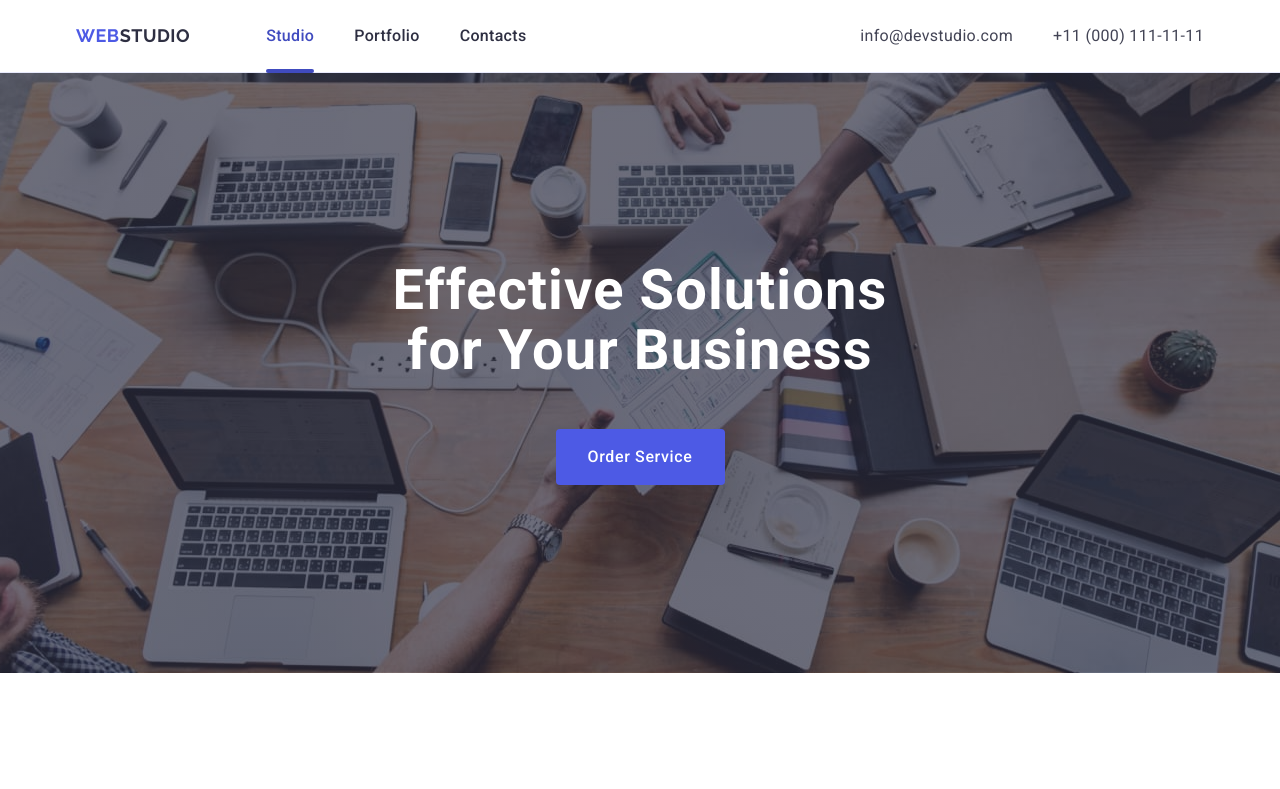
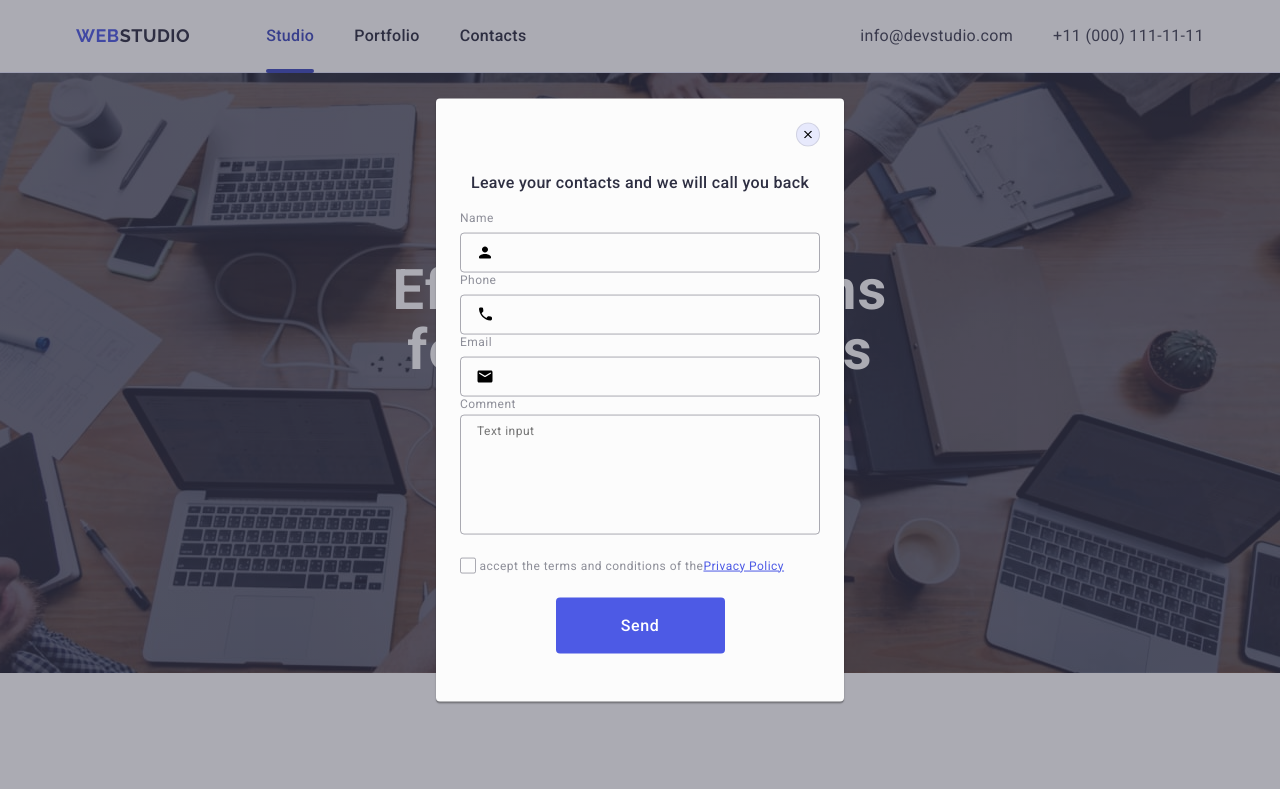
Before and after one commit to Jul88T/goit-markup-hw-05, a plain HTML site: page index.html in a window 1280 px wide. Shown: the top 789 px of the page. Drawn offline with nearby package versions, Linux system fonts and the light colour scheme.

Commit message:
Update index.html

```diff
--- a/index.html
+++ b/index.html
@@ -466,7 +466,7 @@
         <div class="subscribe">
           <p class="subscribe-title">Subscribe</p>
           <form class="subscribe-email">
-            <label class="line-email" for="">
+            <label class="line-email" for="user-email">
               <input
                 class="email-contact"
                 name="user-email"
@@ -484,5 +484,88 @@
         </div>
       </div>
     </footer>
+    <div class="container-modal">
+      <div class="modal">
+        <button class="button-modal" type="button">
+          <svg class="modal-icon" width="8" height="8">
+            <use href="./images/icons.svg#icon-close"></use>
+          </svg>
+        </button>
+        <p class="text-modal">Leave your contacts and we will call you back</p>
+        <form>
+          <div class="line-contact">
+            <label class="label-name" for="user-name">Name</label>
+          </div>
+          <div class="input-icon">
+            <input
+              class="input-icon-name"
+              id="user-name"
+              name="user-name"
+              type="text"
+            />
+            <svg class="icon-name" width="18" height="24">
+              <use href="./images/icons.svg#icon-person"></use>
+            </svg>
+          </div>
+          <div class="line-contact">
+            <label class="label-name" for="Phone">Phone</label>
+          </div>
+          <div class="input-icon">
+            <input
+              class="input-icon-name"
+              id="Phone"
+              name="Phone"
+              type="text"
+            />
+            <svg class="icon-name" width="18" height="24">
+              <use href="./images/icons.svg#icon-phone"></use>
+            </svg>
+          </div>
+          <div class="line-contact">
+            <label class="label-name" for="Email">Email</label>
+          </div>
+          <div class="input-icon">
+            <input
+              class="input-icon-name"
+              id="Email"
+              name="Email"
+              type="text"
+            />
+            <svg class="icon-name" width="18" height="24">
+              <use href="./images/icons.svg#icon-email"></use>
+            </svg>
+          </div>
+          <div class="comment">
+            <label class="label-name" for="user-comment">Comment</label>
+            <textarea
+              class="textarea-cmment"
+              name="user-comment"
+              id="user-comment"
+              placeholder="Text input"
+            ></textarea>
+          </div>
+          <div class="checkbox-field">
+            <input
+              class="input-checkbox visually-hidden"
+              type="checkbox"
+              id="user-privacy"
+              value="true"
+              name="user-privacy"
+            />
+            <label class="label-privacy" for="user-privacy"
+              ><span class="custom-privacy"
+                ><svg class="custom-privacy-icon" width="10" height="8">
+                  <use href="./images/icons.svg#icon-check"></use>
+                </svg>
+              </span>
+              accept the terms and conditions of the<a class="privacy-link"
+                >Privacy Policy</a
+              ></label
+            >
+            <button class="button-send">Send</button>
+          </div>
+        </form>
+      </div>
+    </div>
   </body>
 </html>
```
